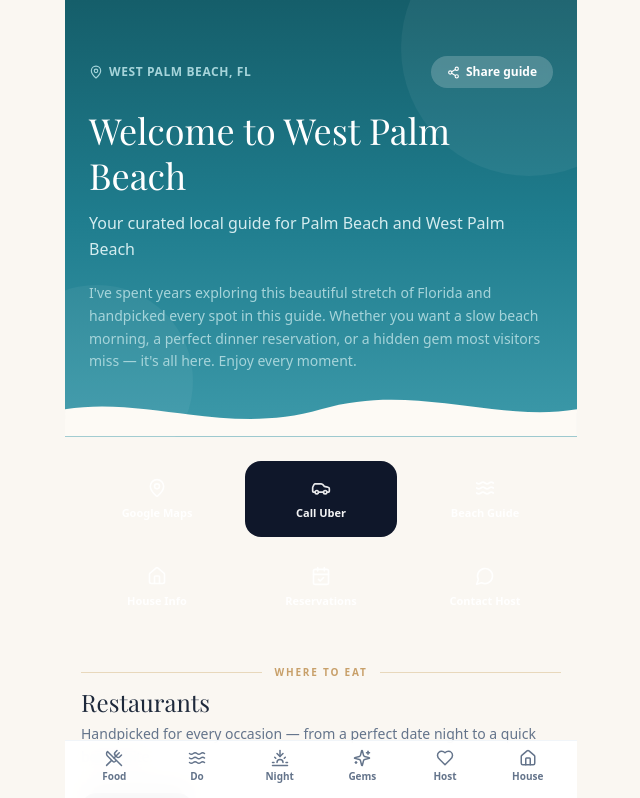
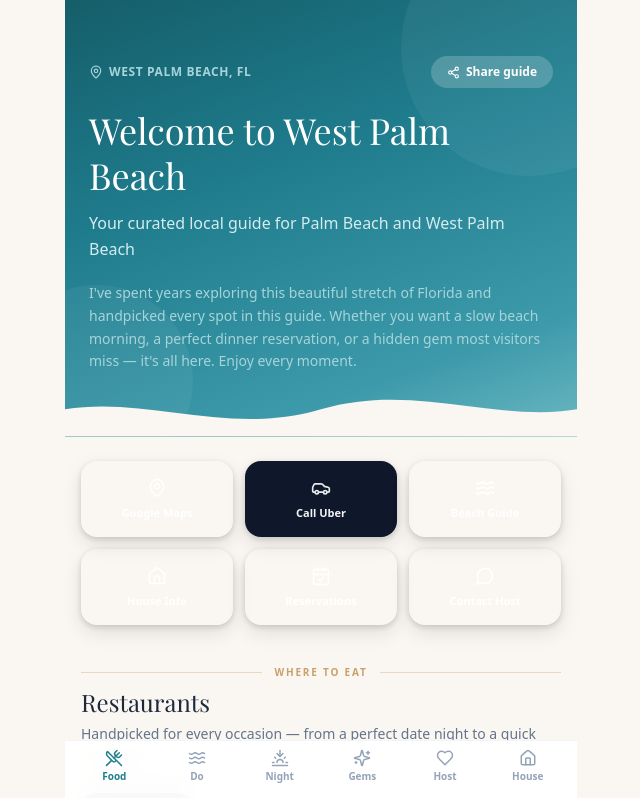
Before and after one commit to ZbienVC/palm-beach-guide, a Next.js app: page / in a window 1280 px wide. Shown: the top 798 px of the page, without its empty margins (319-959 px from the left). Built offline with nearby package versions, Linux system fonts and the light colour scheme; a web font is replaced by a local one.

Commit message:
design: warmer hero gradient, shadow-action on quick buttons, active state on bottom nav

```diff
--- a/app/page.tsx
+++ b/app/page.tsx
@@ -51,7 +51,7 @@ function QuickActions() {
             <a
               key={action.label}
               href={action.href}
-              className={`${action.accent ?? "bg-slate-700"} rounded-2xl p-4 flex flex-col items-center justify-center gap-2 text-white active:scale-95 transition-transform min-h-[76px]`}
+              className={`${action.accent ?? "bg-slate-700"} rounded-2xl p-4 flex flex-col items-center justify-center gap-2 text-white active:scale-95 transition-all min-h-[76px] shadow-action`}
             >
               {Icon && <Icon size={20} className="opacity-90" />}
               <span className="text-[11px] font-semibold text-center leading-tight opacity-95">{action.label}</span>
@@ -236,7 +236,9 @@ function HouseInfoSection() {
 // ─── Sticky bottom nav ────────────────────────────────────────────────────────
 
 function BottomNav() {
+  const [active, setActive] = React.useState("restaurants");
   const scrollTo = (id: string) => {
+    setActive(id);
     document.getElementById(id)?.scrollIntoView({ behavior: "smooth", block: "start" });
   };
 
@@ -248,7 +250,7 @@ function BottomNav() {
             <button
               key={id}
               onClick={() => scrollTo(id)}
-              className="flex-1 flex flex-col items-center justify-center py-2 gap-0.5 text-slate-500 active:text-ocean-600 transition-colors"
+              className={`flex-1 flex flex-col items-center justify-center py-2 gap-0.5 transition-colors ${active === id ? "text-ocean-500" : "text-slate-400"}`}
             >
               <Icon size={18} />
               <span className="text-[10px] font-semibold">{label}</span>
@@ -299,7 +301,7 @@ export default function Page() {
     <>
       <main className="min-h-screen bg-sand-50 max-w-lg mx-auto pb-20">
         {/* HERO */}
-        <section className="relative overflow-hidden bg-gradient-to-b from-ocean-600 via-ocean-500 to-ocean-400 px-6 pt-14 pb-16 text-white">
+        <section className="relative overflow-hidden px-6 pt-14 pb-16 text-white" style={{ background: "linear-gradient(160deg, #155e6a 0%, #1f7d8e 40%, #3d9aaa 80%, #6cb8c2 100%)" }}>
           <div className="absolute -top-20 -right-20 w-64 h-64 rounded-full bg-white/5" />
           <div className="absolute -bottom-10 -left-16 w-48 h-48 rounded-full bg-white/5" />
           <div className="relative z-10">
@@ -322,7 +324,7 @@ export default function Page() {
           </div>
           <div className="absolute bottom-0 left-0 right-0">
             <svg viewBox="0 0 375 40" fill="none" xmlns="http://www.w3.org/2000/svg" className="w-full">
-              <path d="M0 40V20C60 10 120 40 187.5 20C255 0 315 30 375 20V40H0Z" fill="#fdfaf5" />
+              <path d="M0 40V20C60 10 120 40 187.5 20C255 0 315 30 375 20V40H0Z" fill="#faf7f2" />
             </svg>
           </div>
         </section>
```
